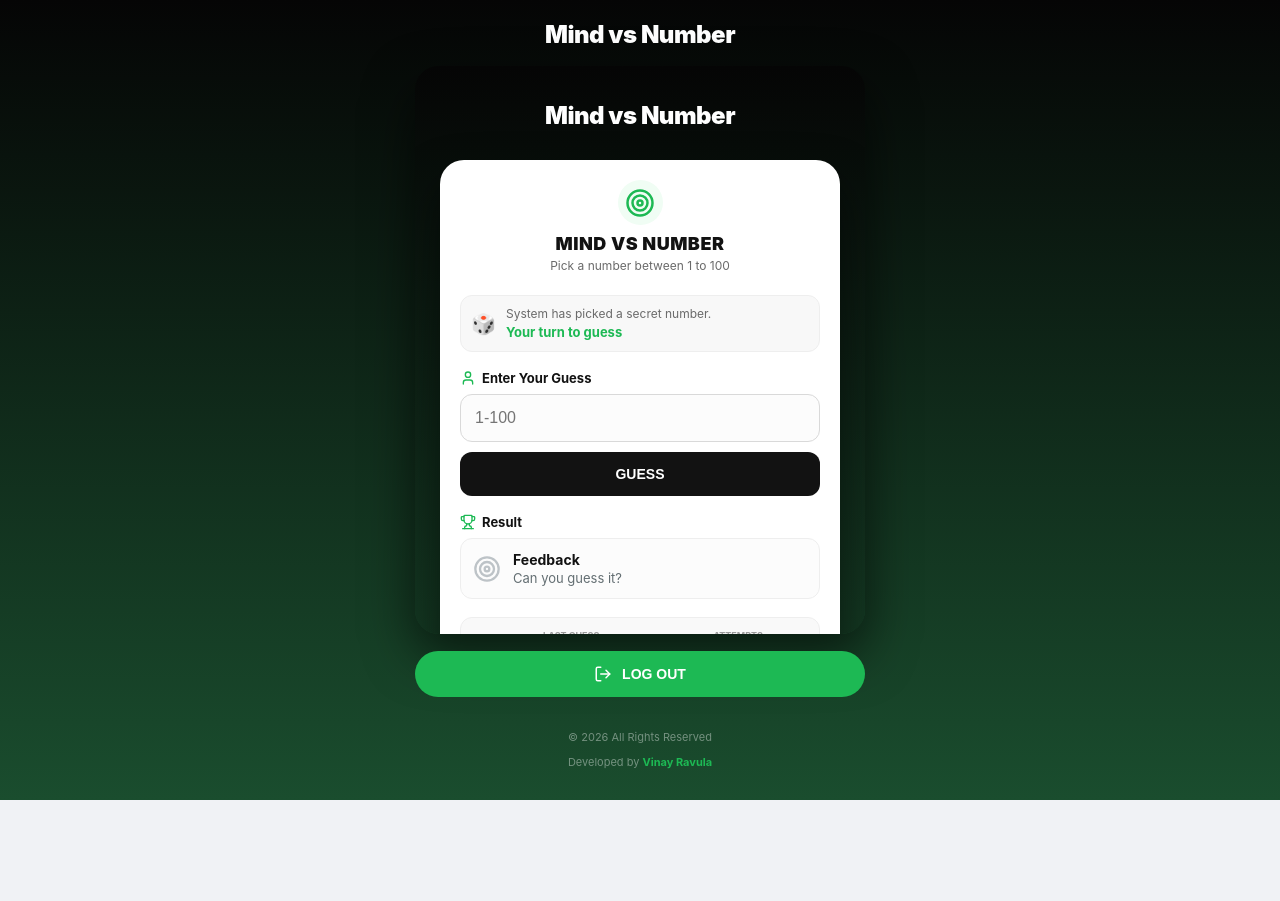
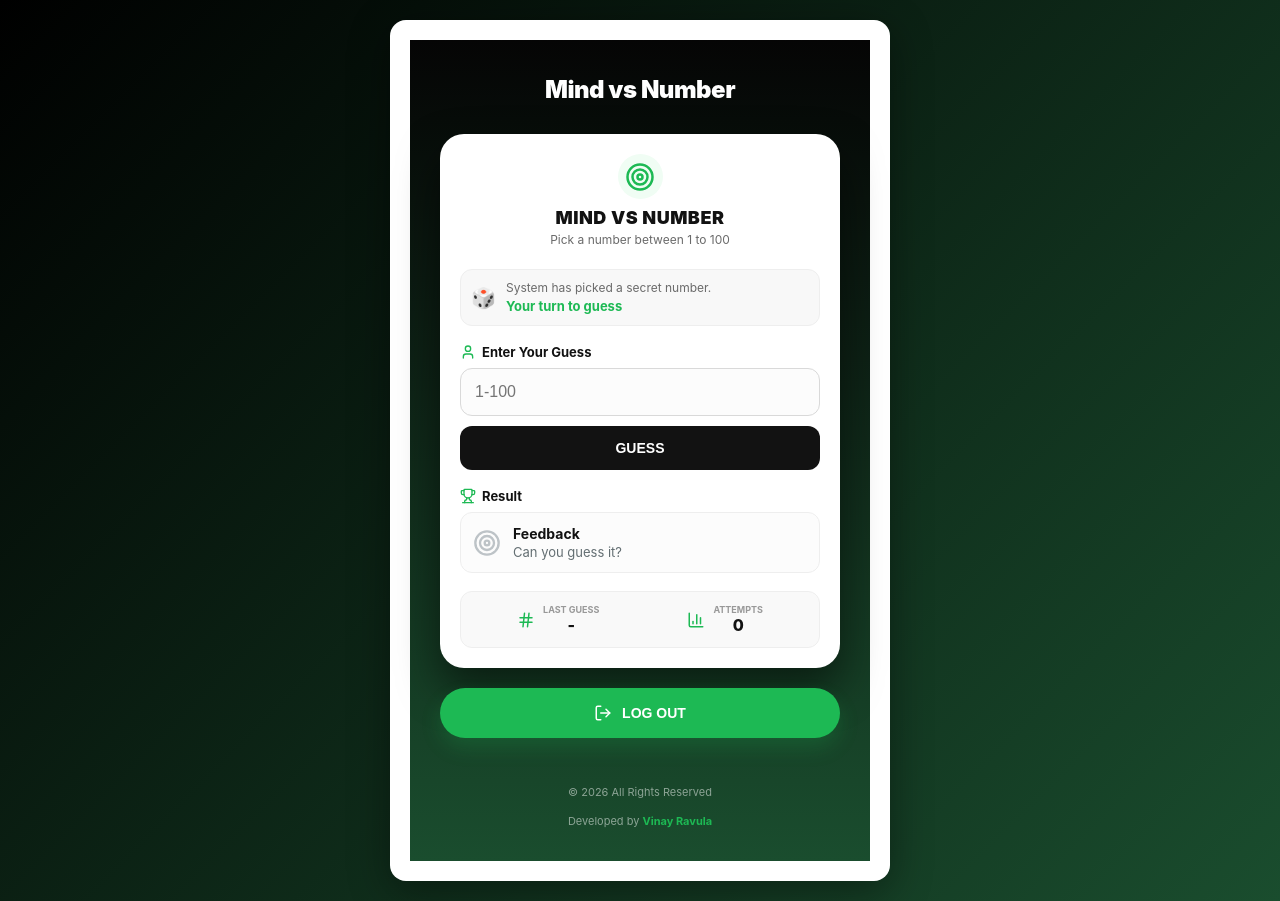
Before and after one commit to vinayravula7/gameui, a React (Create React App) app: page /dashboard in a window 1280 px wide. Before the commit the page ends 800 px from the top, so only its background shows below. Built offline with nearby package versions, Linux system fonts and the light colour scheme; sample sign-in values are in the browser's storage.

Commit message:
Refactor Dashboard component and styles
Refactored Dashboard component by removing logout functionality and adjusting styles.

```diff
--- a/src/Dashboard.jsx
+++ b/src/Dashboard.jsx
@@ -1,106 +1,43 @@
 import React from "react";
 import GuessGame from "./GuessGame";
-import { LogOut } from "lucide-react";
 
 const Dashboard = () => {
-  const handleLogout = () => {
-    localStorage.removeItem("token");
-    window.location.href = "/";
-  };
-
   return (
-    <div style={dashStyles.container}>
-      <div style={dashStyles.contentWrapper}>
-        <h2 style={dashStyles.headerTitle}>Mind vs Number</h2>
-
-        <main style={dashStyles.mainCard}>
+    <div style={styles.container}>
+      <div style={styles.contentWrapper}>
+        {/* Main Card containing the game and its internal footer/logout */}
+        <main style={styles.mainCard}>
           <GuessGame />
         </main>
-
-        <div style={dashStyles.footerAction}>
-          <button onClick={handleLogout} style={dashStyles.logoutBtn}>
-            <LogOut size={18} /> LOG OUT
-          </button>
-        </div>
-
-        <div style={dashStyles.devFooter}>
-          <p>© {new Date().getFullYear()} All Rights Reserved</p>
-          <p>
-            Developed by{" "}
-            <span style={{ fontWeight: "700", color: "#1DB954" }}>
-              Vinay Ravula
-            </span>
-          </p>
-        </div>
       </div>
     </div>
   );
 };
 
-const dashStyles = {
+const styles = {
   container: {
     display: "flex",
     justifyContent: "center",
     alignItems: "center",
-    height: "100dvh",
-    width: "100vw",
-    background: "linear-gradient(180deg, #050505 0%, #1a4d2e 100%)",
+    minHeight: "100vh",
+    background: "linear-gradient(135deg, #000000 0%, #1a4d2e 100%)",
     padding: "20px",
     fontFamily: "'Inter', sans-serif",
-    boxSizing: "border-box",
-    overflow: "hidden",
   },
   contentWrapper: {
     width: "100%",
-    maxWidth: "450px",
+    maxWidth: "500px",
     display: "flex",
     flexDirection: "column",
-    gap: "12px",
-    height: "auto",
-    maxHeight: "95dvh",
-  },
-  headerTitle: {
-    color: "#fff",
-    fontSize: "24px",
-    fontWeight: "900",
+    gap: "15px",
     textAlign: "center",
-    margin: "0 0 5px 0",
-    letterSpacing: "-0.5px",
   },
   mainCard: {
     backgroundColor: "#ffffff",
-    borderRadius: "24px",
-    boxShadow: "0 20px 50px rgba(0,0,0,0.6)",
-    overflowY: "auto",
-    width: "100%",
-    scrollbarWidth: "none",
-    msOverflowStyle: "none",
-  },
-  footerAction: {
-    width: "100%",
-    marginTop: "5px"
-  },
-  logoutBtn: {
-    width: "100%",
-    backgroundColor: "#1DB954",
-    color: "#ffffff",
-    padding: "14px",
-    borderRadius: "50px",
-    border: "none",
-    fontSize: "14px",
-    fontWeight: "800",
-    display: "flex",
-    alignItems: "center",
-    justifyContent: "center",
-    gap: "10px",
-    cursor: "pointer",
-    transition: "transform 0.2s",
-  },
-  devFooter: {
-    marginTop: "10px",
-    fontSize: "11px",
-    color: "rgba(255, 255, 255, 0.4)",
-    textAlign: "center",
+    borderRadius: "16px",
+    overflow: "hidden",
+    boxShadow: "0 10px 40px rgba(0,0,0,0.4)",
+    padding: "20px",
   },
 };
 
```
